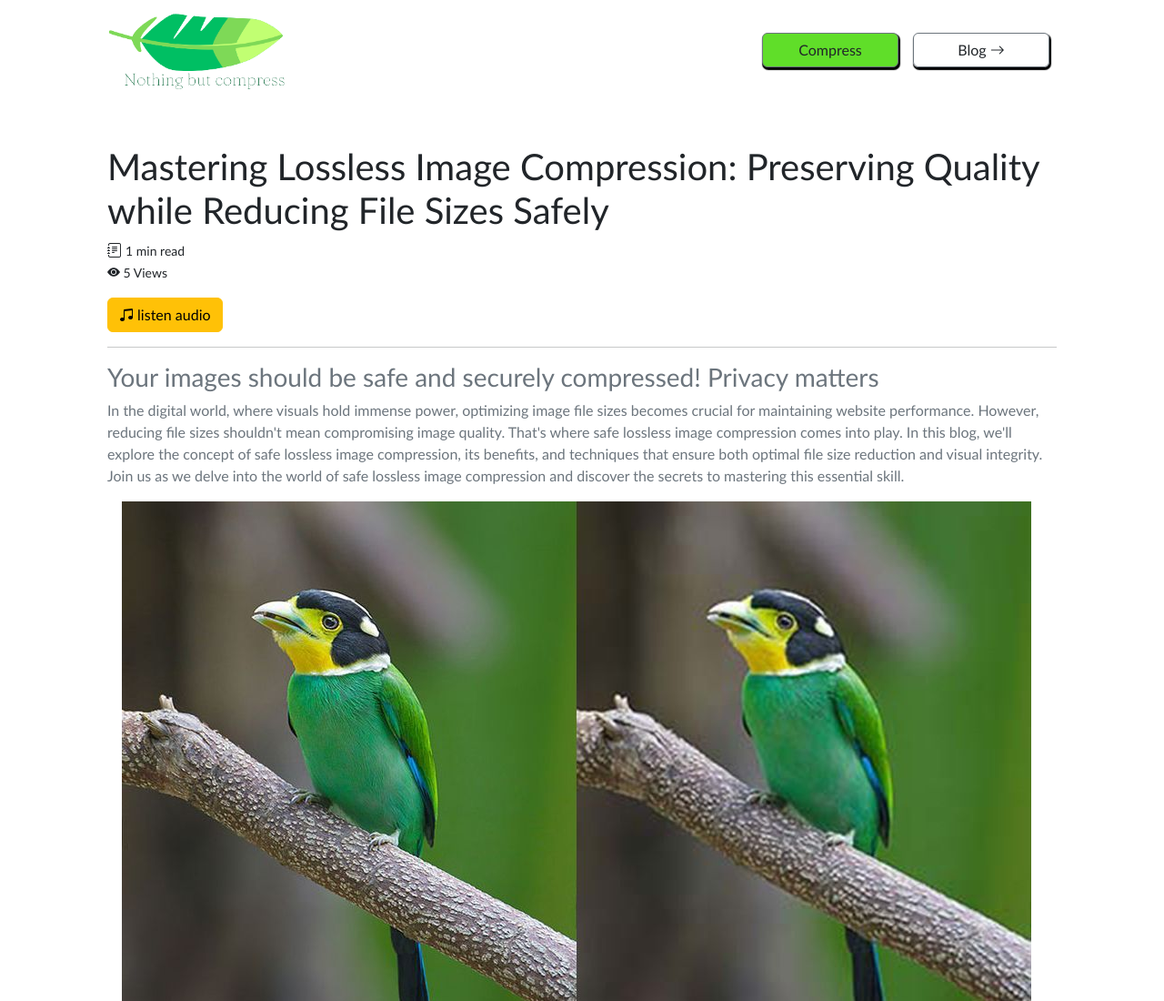
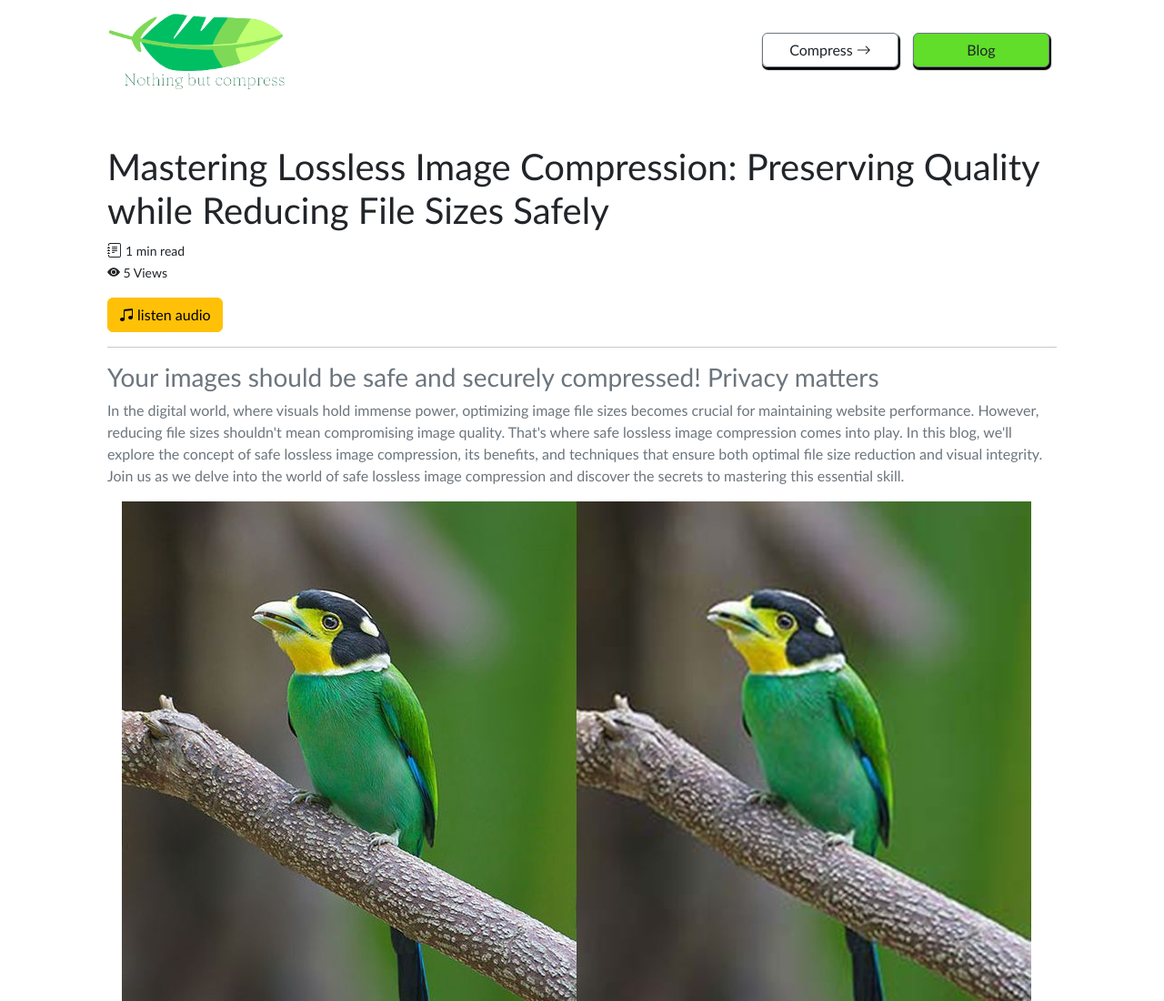
Before and after one commit to ashwin6113/Intership-Project2, a plain HTML site: page public/blogs/Mastering-Lossless-Image-Compression.html in a window 1280 px wide. Shown: the top 1100 px of the page at 91% size. Drawn offline with nearby package versions, Linux system fonts and the light colour scheme.

Commit message:
changes in  file

```diff
--- a/public/blogs/Mastering-Lossless-Image-Compression.html
+++ b/public/blogs/Mastering-Lossless-Image-Compression.html
@@ -25,14 +25,13 @@
                 <div class="collapse navbar-collapse row" id="collapsibleNavbar">
                     <ul class="navbar-nav text-center d-flex justify-content-end flex-sm-row">
                         <li class="nav-item p-2">
-                            <a type="button" class="button1 border border-secondary btn" id="compressButton"
-                                href="../../index.html">Compress <i class="bi bi-arrow-right" id="compressArrow"
-                                    style="display: none;"></i></a>
+                            <a type="button" class="button2 border border-secondary btn" id="compressButton"
+                                href="../../index.html">Compress <i class="bi bi-arrow-right" id="compressArrow" ></i></a>
                         </li>
                         <li class="nav-item p-2">
-                            <a type="button" class="button2 border border-secondary rounded btn" id="blogButton"
+                            <a type="button" class="button1 border border-secondary rounded btn" id="blogButton"
                                 href="./blog.html">Blog <i class="bi bi-arrow-right"
-                                    id="blogArrow"></i></a>
+                                    id="blogArrow" style="display: none;"></i></a>
                         </li>
                     </ul>
                 </div>
@@ -157,7 +156,7 @@
         <!--Bootstrap js file-->
         <script src="https://cdn.jsdelivr.net/npm/bootstrap@5.2.3/dist/js/bootstrap.bundle.min.js"></script>
         <!--UI js file-->
-        <script src="../js/UI.js"></script>
+        <!-- <script src="../js/UI.js"></script> -->
 
 </body>
 
```
Also changed, not shown: public/blogs/How-to-compress-images-on-mac.html (+5 -6 lines), public/blogs/Should-you-upload-image-on-random-compression-site.html (+5 -5 lines), public/blogs/compress-images-online.html (+5 -6 lines), public/blogs/ossless-image-compression.html (+5 -6 lines).
